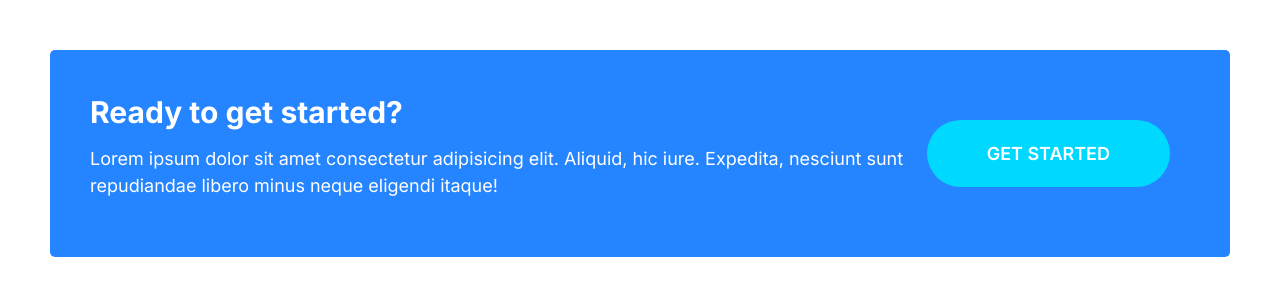
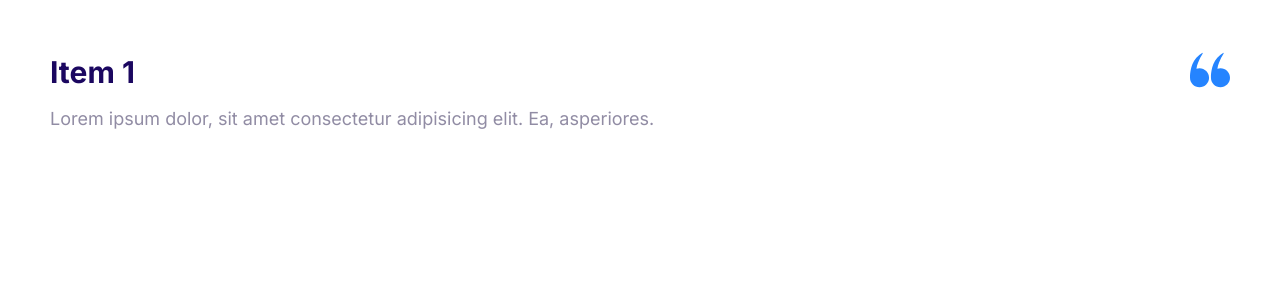
Before and after one commit to AntonioAlgaba/Cloud-hosting, a plain HTML site: page index.html in a window 1280 px wide. Drawn offline with Linux system fonts and the light colour scheme.

Commit message:
Build collapsible component

```diff
--- a/CSS/style.css
+++ b/CSS/style.css
@@ -526,3 +526,36 @@ a {
         margin: 0 2rem;
     }
 }
+
+/* Collapsibles */
+
+.collapsible__header{
+    display: flex;
+    justify-content: space-between;
+}
+
+.collapsible__heading {
+    font-size: 3rem;
+    margin-top: 0;
+}
+
+.collapsible__chevron {
+    transform: rotate(-90deg);
+    transition: transform 0.3s;
+}
+
+.collapsible__content{
+    max-height: 0;
+    overflow: hidden;
+    opacity: 0;
+    transition: all 0.3s;
+}
+
+.collapsible--expanded .collapsible__chevron {
+    transform: rotate(0);
+}
+
+.collapsible--expanded .collapsible__content {
+    max-height: 100vh;
+    opacity: 1;
+}
--- a/index.html
+++ b/index.html
@@ -20,18 +20,18 @@
    <h3>Heading 3</h3>
    <p>Lorem ipsum dolor sit amet consectetur adipisicing elit. Praesentium facere magnam enim veniam reiciendis fugit similique quam sapiente ullam temporibus.</p>
  -->
-    <div class="callout callout--primary">
-      <div class="grid grid--1x2">
-        <div class="callout__content">
-          <h2 class="callout__heading">Ready to get started?</h2>
-          <p>
-            Lorem ipsum dolor sit amet consectetur adipisicing elit. Aliquid,
-            hic iure. Expedita, nesciunt sunt repudiandae libero minus neque
-            eligendi itaque!
-          </p>
-        </div>
-        <a href="#" class="btn btn--secondary btn__stretched">Get Started</a>
+    <div class="collapsible collapsible--expanded">
+      <header class="collapsible__header">
+        <h2 class="collapsible__heading">Item 1</h2>
+        <svg class="icon icon--primary collapsible__chevron">
+          <use xlink:href="images/sprite.svg#quotes"></use>
+        </svg>
+      </header>
+      <div class="collapsible__content">
+        Lorem ipsum dolor, sit amet consectetur adipisicing elit. Ea,
+        asperiores.
       </div>
     </div>
+    <script src="js/main.js"></script>
   </body>
 </html>
--- /dev/null
+++ b/js/main.js
@@ -0,0 +1,6 @@
+const collapsibles = document.querySelectorAll(".collapsible");
+collapsibles.forEach((item) =>
+  item.addEventListener("click", function () {
+    this.classList.toggle("collapsible--expanded");
+  })
+);
```
Also changed, not shown: components/collapsible.html (added, +12 -0 lines).
